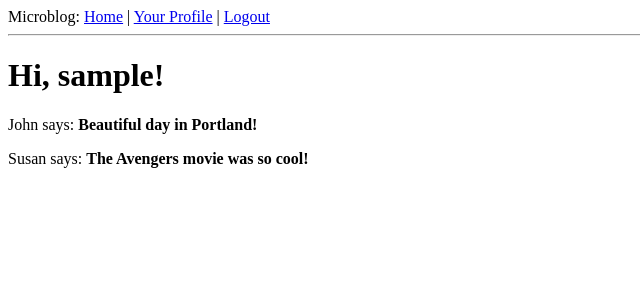
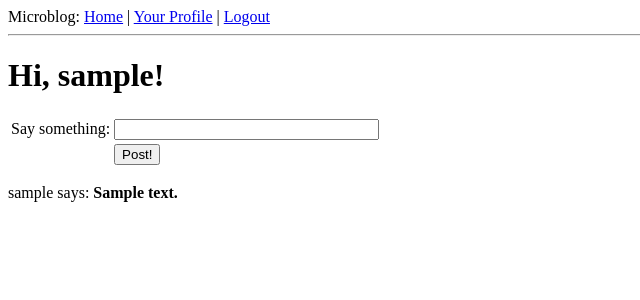
Before and after one commit to cdueltgen/microbolg, a Flask app: page / in a window 1280 px wide. Shown: the top 300 px of the page, without its empty margins (0-640 px from the left). Run offline with Flask 2, Linux system fonts and the light colour scheme; a user stored in the database is signed in; tables that the repository leaves empty hold one stand-in row (values such as "Sample post"); parts of the project's set-up code (start-up, migrations or seed data) failed here and were passed over.

Commit message:
fixed screwed up db, up to pagination in part 9

```diff
--- a/app/forms.py
+++ b/app/forms.py
@@ -24,3 +24,6 @@ class EditForm(Form):
             self.nickname.errors.append('This nickname is already in use. Please choose another one.')
             return False
         return True
+
+class PostForm(Form):
+    post = TextField('post', validators = [Required()])
--- a/app/templates/index.html
+++ b/app/templates/index.html
@@ -1,6 +1,27 @@
+<!-- extend base layout -->
 {% extends "base.html" %}
+
 {% block content %}
-<h1>Hi, {{user.nickname}}!</h1>
+<h1>Hi, {{g.user.nickname}}!</h1>
+<form action="" method="post" name="post">
+    {{form.hidden_tag()}}
+    <table>
+        <tr>
+            <td>Say something:</td>
+            <td>{{ form.post(size = 30, maxlength = 140) }}</td>
+            <td>
+                {% for error in form.errors.post %}
+                <span style="color: red;">[{{error}}]</span><br>
+                {% endfor %}
+            </td>
+        </tr>
+        <tr>
+            <td></td>
+            <td><input type="submit" value="Post!"></td>
+            <td></td>
+        </tr>
+    </table>
+</form>
 {% for post in posts %}
 <div><p>{{post.author.nickname}} says: <b>{{post.body}}</b></p>
 {% endfor %}
--- a/app/views.py
+++ b/app/views.py
@@ -1,8 +1,8 @@
 from flask import render_template, flash, redirect, session, url_for, request, g
 from flask.ext.login import login_user, logout_user, current_user, login_required
 from app import app, db, lm, oid
-from forms import LoginForm, EditForm
-from models import User, ROLE_USER, ROLE_ADMIN
+from forms import LoginForm, EditForm, PostForm
+from models import User, ROLE_USER, ROLE_ADMIN, Post
 from datetime import datetime
 
 @lm.user_loader
@@ -26,24 +26,21 @@ def internal_error(error):
     db.session.rollback()
     return render_template('500.html'), 500
 
-@app.route('/')
-@app.route('/index')
+@app.route('/', methods = ['GET', 'POST'])
+@app.route('/index', methods = ['GET', 'POST'])
 @login_required
 def index():
-    user = g.user
-    posts = [ #fake array of posts
-        {
-            'author': {'nickname': 'John' },
-            'body': 'Beautiful day in Portland!'
-        },
-        {
-            'author': {'nickname': 'Susan' },
-            'body': 'The Avengers movie was so cool!'
-        }
-    ]
-    return render_template("index.html",
+    form = PostForm()
+    if form.validate_on_submit():
+        post = Post(body = form.post.data, timestamp = datetime.utcnow(), author = g.user)
+        db.session.add(post)
+        db.session.commit()
+        flash('Your post is now live!')
+        return redirect(url_for('index'))
+    posts = g.user.followed_posts().all()
+    return render_template('index.html',
         title = 'Home',
-        user = user,
+        form = form,
         posts = posts)
 
 @app.route('/login', methods = ['GET', 'POST'])
@@ -94,7 +91,7 @@ def logout():
 def user(nickname):
     user = User.query.filter_by(nickname = nickname).first()
     if user == None:
-        flash('User ' + nickname + ' not found')
+        flash('User ' + nickname + ' not found.')
         return redirect(url_for('index'))
     posts = [
         { 'author': user, 'body': 'Test post #1' },
```
Also changed, not shown: db_repository/versions/005migration.py (added, +28 -0 lines).
